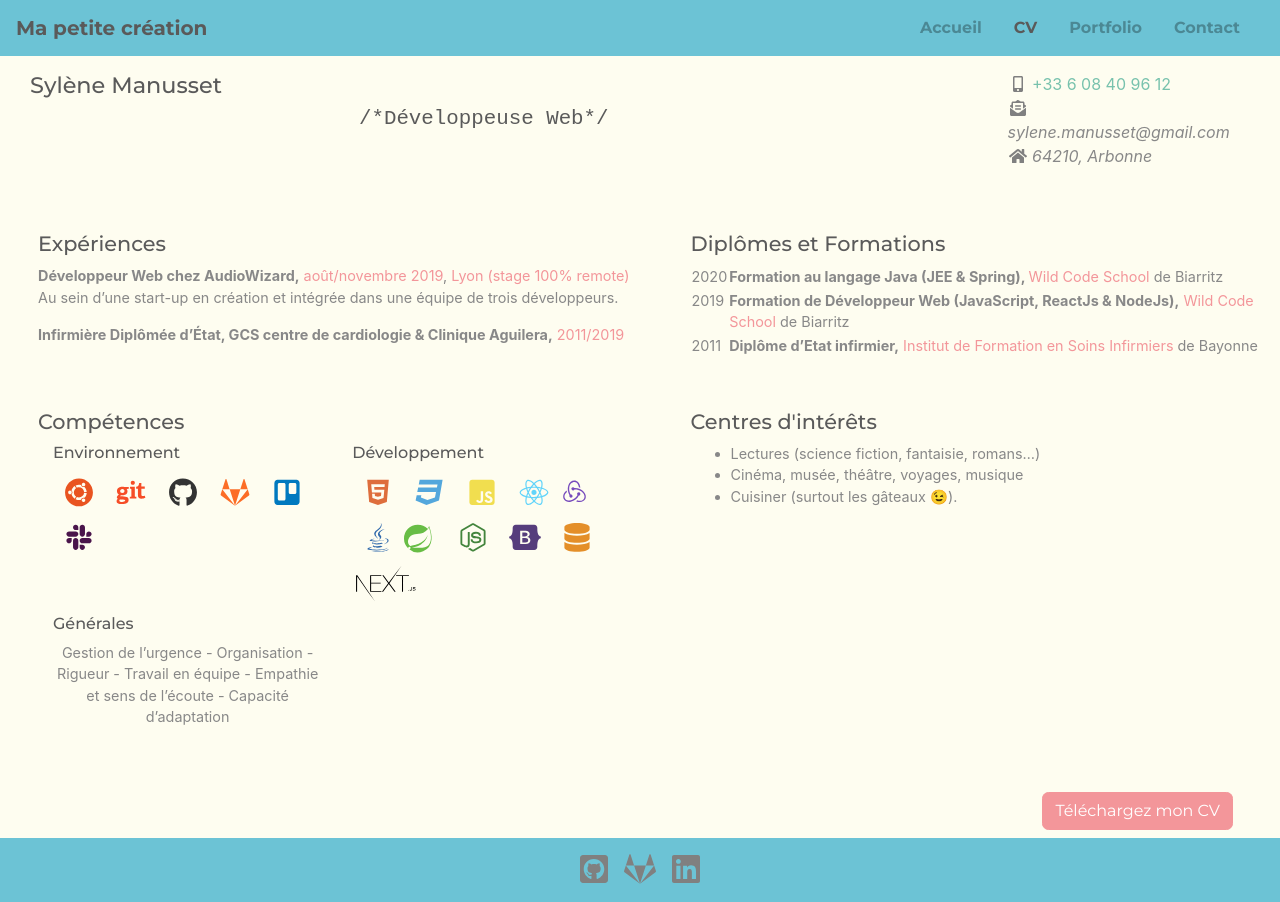
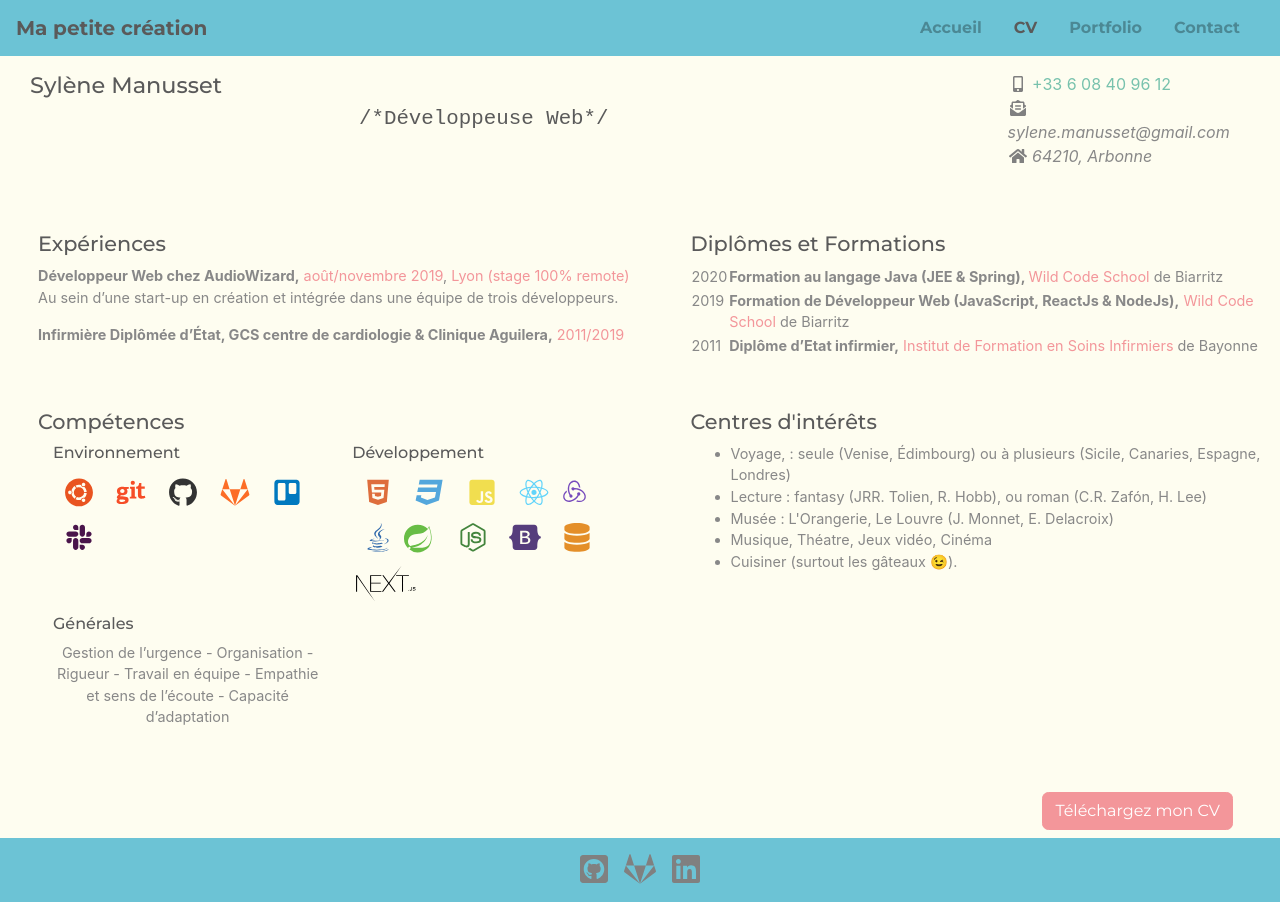
Before and after one commit to Zesysy/my-web-site, a Next.js app: page /resume in a window 1280 px wide. Built offline with nearby package versions, Linux system fonts and the light colour scheme.

Commit message:
update Hobbies

```diff
--- a/components/resume/Hobbies.jsx
+++ b/components/resume/Hobbies.jsx
@@ -1,10 +1,17 @@
 const Hobbies = () => {
   const itemsHobbie = [
-    { text: "Lectures (science fiction, fantaisie, romans…)" },
-    { text: "Cinéma, musée, théâtre, voyages, musique" },
+    {
+      text:
+        " Voyage, : seule (Venise, Édimbourg) ou à plusieurs (Sicile, Canaries, Espagne, Londres)",
+    },
+    {
+      text:
+        "Lecture : fantasy (JRR. Tolien, R. Hobb), ou roman (C.R. Zafón, H. Lee)",
+    },
+    { text: "Musée : L'Orangerie, Le Louvre (J. Monnet, E. Delacroix)" },
+    { text: "Musique, Théatre, Jeux vidéo, Cinéma" },
     { text: "Cuisiner (surtout les gâteaux 😉)." },
   ];
-
 
   return (
     <>
```
